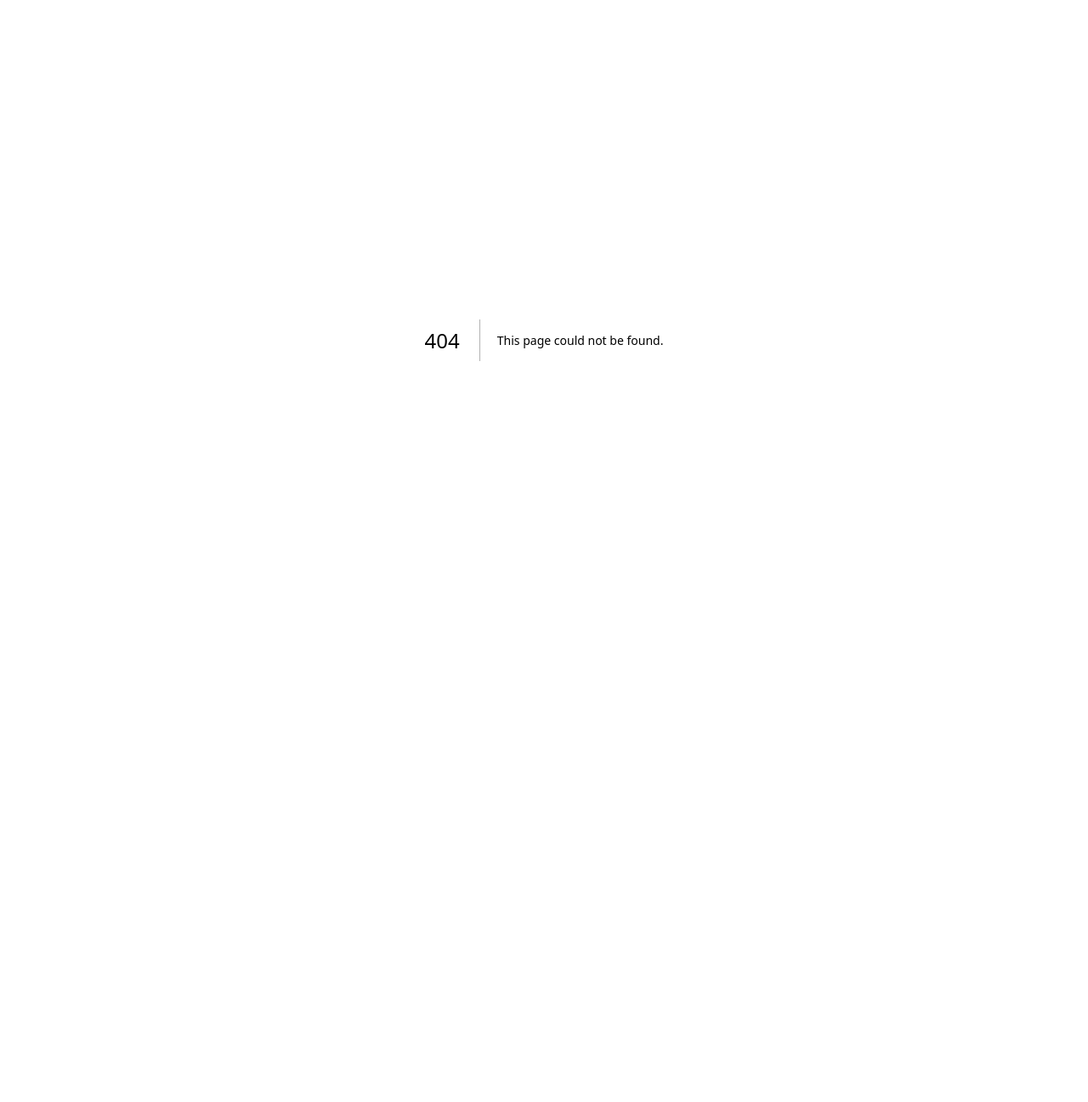
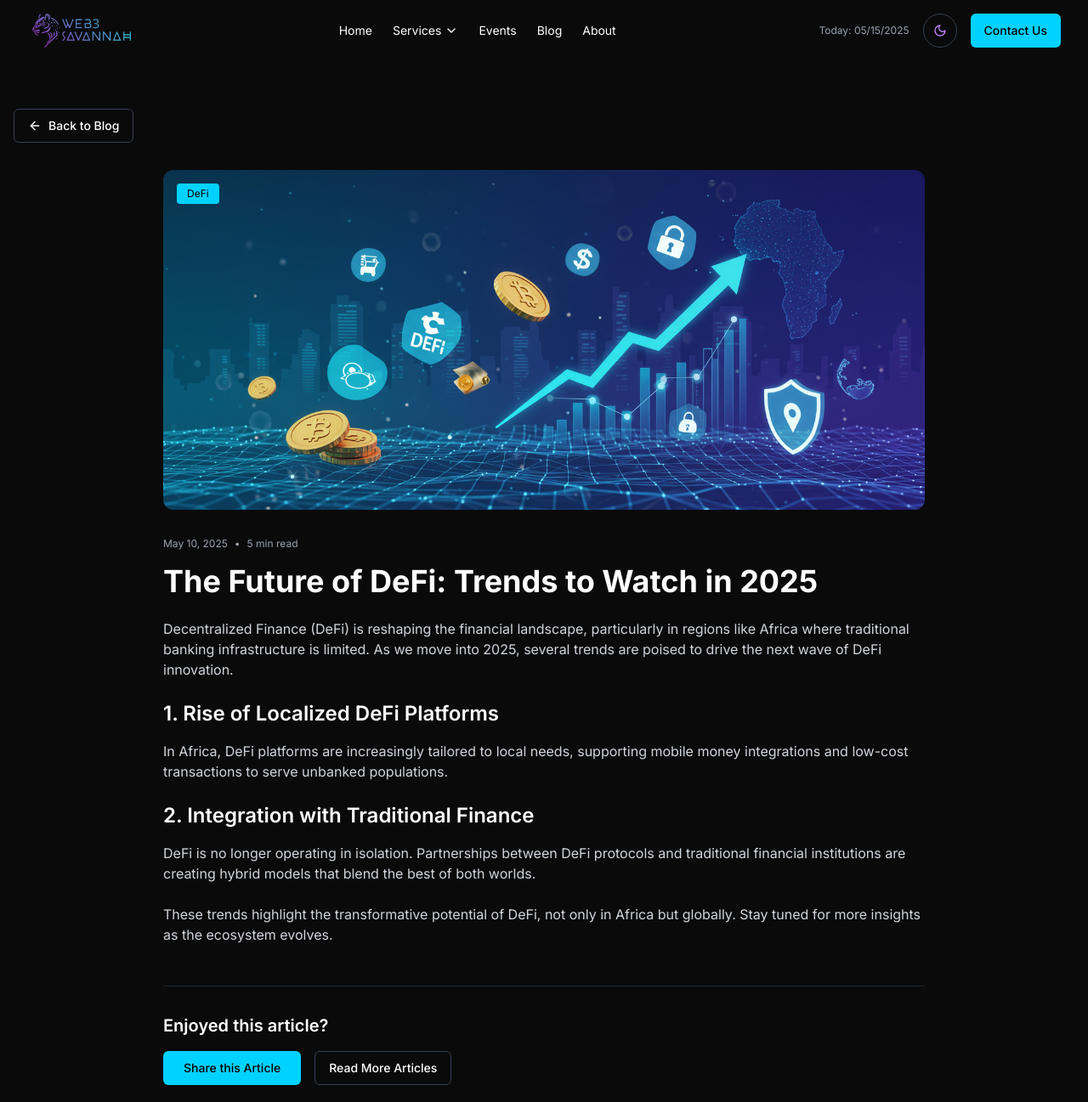
Before and after one commit to Rustaman254/web3Savannah, a Next.js app: page /blog/blockchain-financial-inclusion in a window 1280 px wide. Before the commit this address had no page. Shown: the top 1297 px of the page at 85% size. Before the commit the page ends 800 px from the top, so only its background shows below. Built offline with nearby package versions, Linux system fonts and the light colour scheme.

Commit message:
Create page.tsx

```diff
--- /dev/null
+++ b/app/blog/[slug]/page.tsx
@@ -0,0 +1,130 @@
+import Link from "next/link";
+import { Navbar } from "@/components/navbar";
+import { ServiceFooter } from "@/components/service-footer";
+import { Button } from "@/components/ui/button";
+import { ArrowLeft } from "lucide-react";
+import Image from "next/image";
+
+// Sample blog post data (in a real app, this would be fetched dynamically based on slug)
+const blogPost = {
+  title: "The Future of DeFi: Trends to Watch in 2025",
+  date: "May 10, 2025",
+  readTime: "5 min read",
+  imageUrl: "/Image_fx (3) (1).jpg",
+  category: "DeFi",
+  slug: "future-of-defi-trends-2025",
+  content: `
+    <p class="mb-6 text-gray-300">Decentralized Finance (DeFi) is reshaping the financial landscape, particularly in regions like Africa where traditional banking infrastructure is limited. As we move into 2025, several trends are poised to drive the next wave of DeFi innovation.</p>
+    <h2 class="text-2xl font-semibold mb-4 text-white">1. Rise of Localized DeFi Platforms</h2>
+    <p class="mb-6 text-gray-300">In Africa, DeFi platforms are increasingly tailored to local needs, supporting mobile money integrations and low-cost transactions to serve unbanked populations.</p>
+    <h2 class="text-2xl font-semibold mb-4 text-white">2. Integration with Traditional Finance</h2>
+    <p class="mb-6 text-gray-300">DeFi is no longer operating in isolation. Partnerships between DeFi protocols and traditional financial institutions are creating hybrid models that blend the best of both worlds.</p>
+    <p class="mb-6 text-gray-300">These trends highlight the transformative potential of DeFi, not only in Africa but globally. Stay tuned for more insights as the ecosystem evolves.</p>
+  `,
+};
+
+export default function BlogPostPage({ params }) {
+  // In a real app, fetch the blog post data using params.slug
+  // For this example, we're using the static blogPost object
+  const { title, date, readTime, imageUrl, category, content } = blogPost;
+
+  return (
+    <div className="min-h-screen bg-[#0a0a0a] text-white">
+      <Navbar />
+
+      {/* Blog Post Content */}
+      <section className="py-12">
+        <div className="container mx-auto px-4">
+          {/* Back Button */}
+          <div className="mb-8">
+            <Button
+              asChild
+              variant="outline"
+              className="border-gray-700 text-white hover:bg-gray-800 hover:border-[#00d2ff] transition-colors"
+            >
+              <Link href="/blog" className="flex items-center gap-2">
+                <ArrowLeft className="h-4 w-4" />
+                Back to Blog
+              </Link>
+            </Button>
+          </div>
+
+          {/* Blog Post Header */}
+          <div className="max-w-4xl mx-auto">
+            <div className="relative mb-8 rounded-xl overflow-hidden">
+              <Image
+                src={imageUrl || "/placeholder.svg"}
+                alt={title}
+                width={1200}
+                height={600}
+                className="w-full h-[400px] object-cover transition-transform duration-500"
+              />
+              <div className="absolute top-4 left-4 bg-[#00d2ff] text-black text-xs px-3 py-1 rounded">
+                {category}
+              </div>
+            </div>
+
+            <div className="flex items-center gap-2 text-xs text-gray-400 mb-4">
+              <span>{date}</span>
+              <span>•</span>
+              <span>{readTime}</span>
+            </div>
+
+            <h1 className="text-3xl md:text-4xl font-bold mb-6">{title}</h1>
+
+            {/* Blog Post Content */}
+            <div
+              className="prose prose-invert prose-lg max-w-none text-gray-300"
+              dangerouslySetInnerHTML={{ __html: content }}
+            />
+
+            {/* Call to Action */}
+            <div className="mt-12 border-t border-gray-800 pt-8">
+              <h3 className="text-xl font-semibold mb-4">Enjoyed this article?</h3>
+              <div className="flex flex-col sm:flex-row gap-4">
+                <Button className="bg-[#00d2ff] hover:bg-[#00b8e0] text-black rounded-md px-6 py-2">
+                  Share this Article
+                </Button>
+                <Button
+                  asChild
+                  variant="outline"
+                  className="border-gray-700 text-white hover:bg-gray-800 hover:border-[#00d2ff] transition-colors"
+                >
+                  <Link href="/blog">Read More Articles</Link>
+                </Button>
+              </div>
+            </div>
+          </div>
+        </div>
+      </section>
+
+      {/* Newsletter Section */}
+      <section className="py-16 bg-[#0c0c0c] border-t border-gray-800">
+        <div className="container mx-auto px-4">
+          <div className="max-w-3xl mx-auto text-center">
+            <h2 className="text-3xl font-bold mb-4">Stay Updated</h2>
+            <p className="text-gray-400 mb-8">
+              Subscribe to our newsletter to receive the latest insights, tutorials, and updates on blockchain and Web3
+              technologies.
+            </p>
+            <div className="flex flex-col sm:flex-row gap-4 max-w-xl mx-auto">
+              <input
+                type="email"
+                placeholder="Enter your email"
+                className="flex-grow bg-gray-800 border border-gray-700 rounded-md px-4 py-2 text-sm focus:outline-none focus:ring-2 focus:ring-[#00d2ff] focus:border-transparent"
+              />
+              <Button className="bg-[#00d2ff] hover:bg-[#00b8e0] text-black rounded-md px-6 py-2 whitespace-nowrap">
+                Subscribe
+              </Button>
+            </div>
+            <p className="text-xs text-gray-500 mt-4">
+              By subscribing, you agree to our Privacy Policy and consent to receive updates from our company.
+            </p>
+          </div>
+        </div>
+      </section>
+
+      <ServiceFooter />
+    </div>
+  );
+}
```
